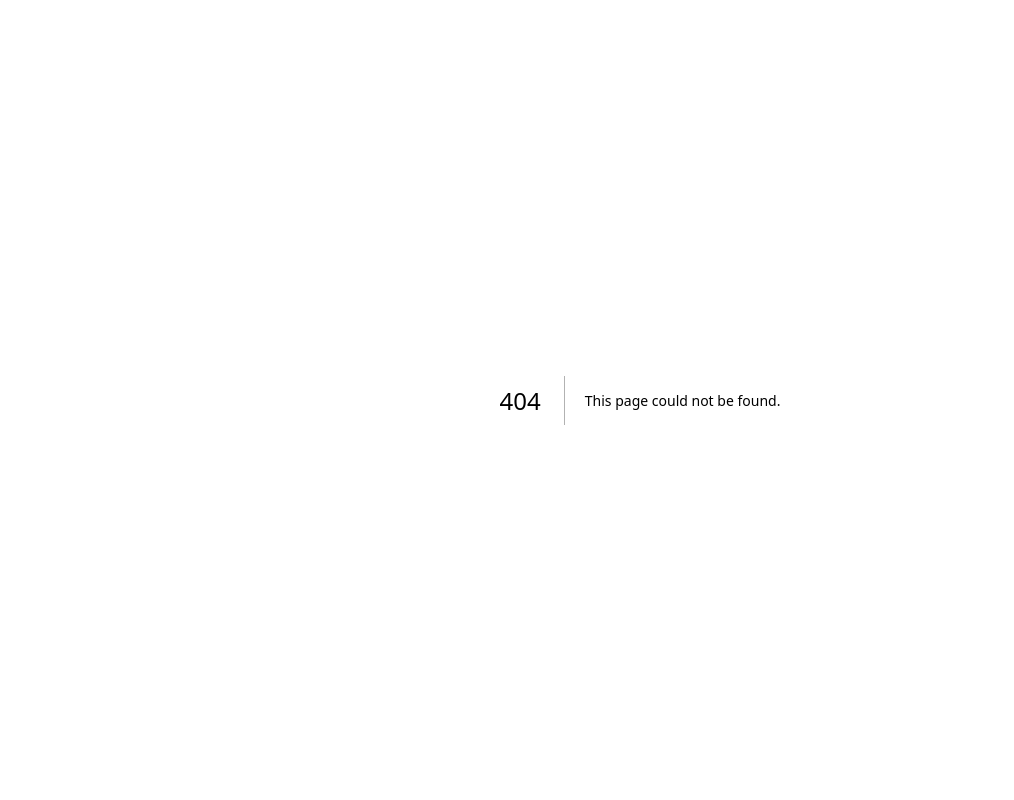
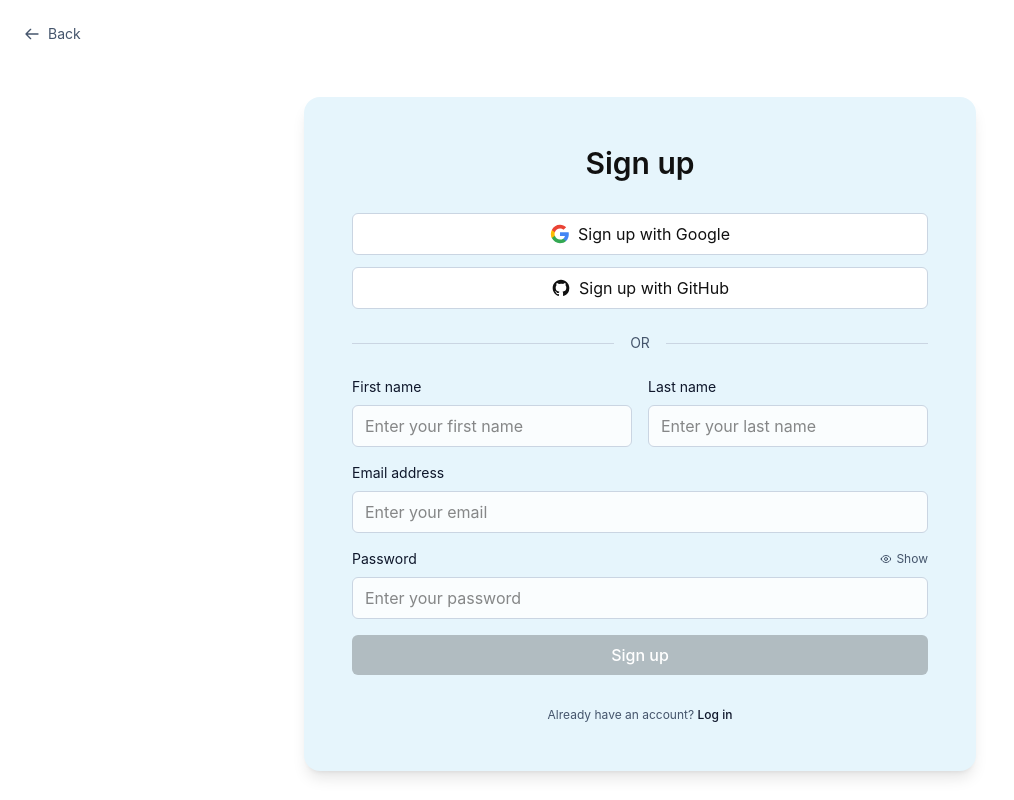
Before and after one commit to rifat-two-eight/overlax, a Next.js app: page /auth/signup in a window 1280 px wide. Before the commit this address had no page. Shown: the whole page, without its empty margins (0-1014 px from the left). Built offline with nearby package versions, Linux system fonts and the light colour scheme.

Commit message:
login and signup

```diff
--- a/src/app/auth/login/page.jsx
+++ b/src/app/auth/login/page.jsx
@@ -1,10 +1,15 @@
+"use client"
+
 import Link from "next/link"
+import { useState } from "react"
 
 export default function LoginPage() {
+  const [showPassword, setShowPassword] = useState(false)
+
   return (
-    <div className="min-h-screen bg-gradient-to-br from-blue-50 to-slate-100 flex flex-col">
+    <div className="min-h-screen flex flex-col">
       {/* Header */}
-      <header className="flex items-center justify-between p-6">
+      <header className="flex items-center justify-start p-6">
         <Link
           href="/"
           className="flex items-center gap-2 text-sm text-slate-600 hover:text-slate-900 transition-colors"
@@ -14,21 +19,17 @@ export default function LoginPage() {
           </svg>
           Back
         </Link>
-        <Link href="/signup" className="text-sm text-slate-900 hover:underline">
-          Create an account
-        </Link>
       </header>
 
       {/* Main Content */}
       <main className="flex-1 flex items-center justify-center p-6">
-        <div className="w-full max-w-4xl bg-white/60 backdrop-blur-sm rounded-2xl shadow-lg p-8 md:p-12">
-          <h1 className="text-3xl font-semibold text-center mb-12 text-balance">Log in</h1>
+        <div className="w-full max-w-4xl bg-[#E6F5FC] backdrop-blur-sm rounded-2xl shadow-lg p-8 md:p-12">
+          <h1 className="text-3xl font-semibold text-center mb-12">Log in</h1>
 
-          <div className="grid md:grid-cols-2 gap-8 md:gap-12">
-            {/* Left Side - Email/Password Form */}
-            <div className="space-y-6">
-              <h2 className="text-xl font-medium mb-6">Log in</h2>
-
+          {/* Grid: Left | Divider | Right */}
+          <div className="grid md:grid-cols-[1.5fr_0.5fr_1.5fr] gap-8 items-center">
+            {/* Left: Email/Password Form */}
+            <div className="space-y-6  md:col-span-1">
               <form className="space-y-4">
                 <div className="space-y-2">
                   <label htmlFor="email" className="block text-sm text-slate-900">
@@ -37,6 +38,7 @@ export default function LoginPage() {
                   <input
                     id="email"
                     type="email"
+                    placeholder="Enter your email"
                     className="w-full px-3 py-2 bg-white/80 border border-slate-300 rounded-md focus:outline-none focus:ring-2 focus:ring-slate-400 focus:border-transparent"
                     required
                   />
@@ -49,28 +51,32 @@ export default function LoginPage() {
                     </label>
                     <button
                       type="button"
+                      onClick={() => setShowPassword(!showPassword)}
                       className="text-xs text-slate-600 hover:text-slate-900 flex items-center gap-1"
                     >
                       <svg className="w-3 h-3" fill="none" stroke="currentColor" viewBox="0 0 24 24">
+                        {showPassword ? (
                           <path
                             strokeLinecap="round"
                             strokeLinejoin="round"
                             strokeWidth={2}
-                          d="M15 12a3 3 0 11-6 0 3 3 0 016 0z"
+                            d="M13.875 18.825A10.05 10.05 0 0112 19c-4.478 0-8.268-2.943-9.543-7a9.97 9.97 0 011.563-4.803m5.596-3.856a3.375 3.375 0 11-6.75 0 3.375 3.375 0 016.75 0z M15 12a3 3 0 11-6 0 3 3 0 016 0z"
                           />
+                        ) : (
                           <path
                             strokeLinecap="round"
                             strokeLinejoin="round"
                             strokeWidth={2}
-                          d="M2.458 12C3.732 7.943 7.523 5 12 5c4.478 0 8.268 2.943 9.542 7-1.274 4.057-5.064 7-9.542 7-4.477 0-8.268-2.943-9.542-7z"
+                            d="M15 12a3 3 0 11-6 0 3 3 0 016 0z M2.458 12C3.732 7.943 7.523 5 12 5c4.478 0 8.268 2.943 9.542 7-1.274 4.057-5.064 7-9.542 7-4.477 0-8.268-2.943-9.542-7z"
                           />
+                        )}
                       </svg>
-                      Hide
                     </button>
                   </div>
                   <input
                     id="password"
-                    type="password"
+                    type={showPassword ? "text" : "password"}
+                    placeholder="Enter your password"
                     className="w-full px-3 py-2 bg-white/80 border border-slate-300 rounded-md focus:outline-none focus:ring-2 focus:ring-slate-400 focus:border-transparent"
                     required
                   />
@@ -78,31 +84,32 @@ export default function LoginPage() {
 
                 <button
                   type="submit"
-                  className="w-full px-4 py-2 bg-slate-400 hover:bg-slate-500 text-white rounded-md transition-colors"
+                  className="w-full px-4 py-2 bg-[#B1BCC1] hover:bg-slate-500 text-white rounded-md transition-colors"
                 >
                   Log in
                 </button>
               </form>
             </div>
 
-            {/* Divider */}
-            <div className="hidden md:flex items-center justify-center">
-              <div className="flex flex-col items-center gap-4">
+            {/* Middle: Divider with OR */}
+            <div className="flex justify-center items-center md:col-span-1">
+              {/* Desktop: Vertical Divider */}
+              <div className="hidden md:flex flex-col items-center gap-4 h-full">
                 <div className="h-32 w-px bg-slate-300" />
-                <span className="text-sm text-slate-600">OR</span>
+                <span className="text-sm text-slate-600 whitespace-nowrap">OR</span>
                 <div className="h-32 w-px bg-slate-300" />
               </div>
-            </div>
 
-            {/* Mobile Divider */}
-            <div className="md:hidden flex items-center gap-4">
+              {/* Mobile: Horizontal Divider */}
+              <div className="md:hidden flex items-center gap-4 w-full">
                 <div className="flex-1 h-px bg-slate-300" />
                 <span className="text-sm text-slate-600">OR</span>
                 <div className="flex-1 h-px bg-slate-300" />
               </div>
+            </div>
 
-            {/* Right Side - Social Login */}
-            <div className="flex flex-col justify-center space-y-3">
+            {/* Right: Google + GitHub Auth */}
+            <div className="space-y-3 md:col-span-1 flex flex-col justify-center">
               <button className="w-full px-4 py-2 bg-white hover:bg-slate-50 border border-slate-300 rounded-md transition-colors flex items-center justify-center">
                 <svg className="w-5 h-5 mr-2" viewBox="0 0 24 24">
                   <path
@@ -126,41 +133,39 @@ export default function LoginPage() {
               </button>
 
               <button className="w-full px-4 py-2 bg-white hover:bg-slate-50 border border-slate-300 rounded-md transition-colors flex items-center justify-center">
-                <svg className="w-5 h-5 mr-2" fill="#1877F2" viewBox="0 0 24 24">
-                  <path d="M24 12.073c0-6.627-5.373-12-12-12s-12 5.373-12 12c0 5.99 4.388 10.954 10.125 11.854v-8.385H7.078v-3.47h3.047V9.43c0-3.007 1.792-4.669 4.533-4.669 1.312 0 2.686.235 2.686.235v2.953H15.83c-1.491 0-1.956.925-1.956 1.874v2.25h3.328l-.532 3.47h-2.796v8.385C19.612 23.027 24 18.062 24 12.073z" />
+                <svg className="w-5 h-5 mr-2" fill="currentColor" viewBox="0 0 24 24">
+                  <path d="M12 0c-6.626 0-12 5.373-12 12 0 5.302 3.438 9.8 8.207 11.387.599.111.793-.261.793-.577v-2.234c-3.338.726-4.033-1.416-4.033-1.416-.546-1.387-1.333-1.756-1.333-1.756-1.089-.745.083-.729.083-.729 1.205.084 1.839 1.237 1.839 1.237 1.07 1.834 2.807 1.304 3.492.997.107-.775.418-1.305.762-1.604-2.665-.305-5.467-1.334-5.467-5.931 0-1.311.469-2.381 1.236-3.221-.124-.303-.535-1.524.117-3.176 0 0 1.008-.322 3.301 1.23.957-.266 1.983-.399 3.003-.404 1.02.005 2.047.138 3.006.404 2.291-1.552 3.297-1.23 3.297-1.23.653 1.653.242 2.874.118 3.176.77.84 1.235 1.911 1.235 3.221 0 4.609-2.807 5.624-5.479 5.921.43.372.823 1.102.823 2.222v 3.293c0 .319.192.694.801.576 4.765-1.589 8.199-6.086 8.199-11.386 0-6.627-5.373-12-12-12z" />
                 </svg>
-                Continue with Facebook
-              </button>
-
-              <button className="w-full px-4 py-2 bg-white hover:bg-slate-50 border border-slate-300 rounded-md transition-colors flex items-center justify-center">
-                <svg className="w-5 h-5 mr-2" fill="none" stroke="currentColor" viewBox="0 0 24 24">
-                  <path
-                    strokeLinecap="round"
-                    strokeLinejoin="round"
-                    strokeWidth={2}
-                    d="M3 8l7.89 5.26a2 2 0 002.22 0L21 8M5 19h14a2 2 0 002-2V7a2 2 0 00-2-2H5a2 2 0 00-2 2v10a2 2 0 002 2z"
-                  />
-                </svg>
-                Sign up with email
+                Continue with GitHub
               </button>
             </div>
           </div>
 
           {/* Footer */}
-          <div className="mt-12 text-center space-y-2">
-            <Link href="/forgot-password" className="text-sm text-slate-900 hover:underline">
+          <div className="mt-12 text-center space-y-3">
+            <p className="text-sm text-slate-700">
+              Don't have an account?{" "}
+              <Link href="/auth/signup" className="font-medium text-slate-900 hover:underline">
+                Sign up
+              </Link>
+            </p>
+
+            <div className="flex items-center justify-center gap-2 text-xs text-slate-600">
+              <Link href="/forgot-password" className="hover:underline">
                 Can't log in?
               </Link>
-            <p className="text-xs text-slate-600">
-              Secure Login with reCAPTCHA subject to{" "}
-              <Link href="#" className="underline hover:text-slate-900">
-                Google Terms
-              </Link>
-              {" & "}
+              <span>·</span>
+              <span>
+                Secured with reCAPTCHA ·{" "}
                 <Link href="#" className="underline hover:text-slate-900">
                   Privacy
+                </Link>{" "}
+                &{" "}
+                <Link href="#" className="underline hover:text-slate-900">
+                  Terms
                 </Link>
-            </p>
+              </span>
+            </div>
           </div>
         </div>
       </main>
--- /dev/null
+++ b/src/app/auth/signup/page.jsx
@@ -0,0 +1,186 @@
+"use client"
+
+import Link from "next/link"
+import { useState } from "react"
+
+export default function SignupPage() {
+  const [showPassword, setShowPassword] = useState(false)
+
+  return (
+    <div className="min-h-screen flex flex-col">
+      {/* Header */}
+      <header className="flex items-center justify-start p-6">
+        <Link
+          href="/"
+          className="flex items-center gap-2 text-sm text-slate-600 hover:text-slate-900 transition-colors"
+        >
+          <svg className="w-4 h-4" fill="none" stroke="currentColor" viewBox="0 0 24 24">
+            <path strokeLinecap="round" strokeLinejoin="round" strokeWidth={2} d="M10 19l-7-7m0 0l7-7m-7 7h18" />
+          </svg>
+          Back
+        </Link>
+      </header>
+
+      {/* Main Content */}
+      <main className="flex-1 flex items-center justify-center p-6">
+        <div className="w-full max-w-2xl bg-[#E6F5FC] backdrop-blur-sm rounded-2xl shadow-lg p-8 md:p-12">
+
+          <h1 className="text-3xl font-semibold text-center mb-8">Sign up</h1>
+
+          {/* Social Auth Buttons */}
+          <div className="space-y-3 mb-6">
+
+            {/* Google Button */}
+            <button className="w-full px-4 py-2 bg-white hover:bg-slate-50 border border-slate-300 rounded-md transition-colors flex items-center justify-center gap-2">
+              <svg className="w-5 h-5" viewBox="0 0 24 24">
+                <path
+                  fill="#4285F4"
+                  d="M22.56 12.25c0-.78-.07-1.53-.2-2.25H12v4.26h5.92c-.26 1.37-1.04 2.53-2.21 3.31v2.77h3.57c2.08-1.92 3.28-4.74 3.28-8.09z"
+                />
+                <path
+                  fill="#34A853"
+                  d="M12 23c2.97 0 5.46-.98 7.28-2.66l-3.57-2.77c-.98.66-2.23 1.06-3.71 1.06-2.86 0-5.29-1.93-6.16-4.53H2.18v2.84C3.99 20.53 7.7 23 12 23z"
+                />
+                <path
+                  fill="#FBBC05"
+                  d="M5.84 14.09c-.22-.66-.35-1.36-.35-2.09s.13-1.43.35-2.09V7.07H2.18C1.43 8.55 1 10.22 1 12s.43 3.45 1.18 4.93l2.85-2.22.81-.62z"
+                />
+                <path
+                  fill="#EA4335"
+                  d="M12 5.38c1.62 0 3.06.56 4.21 1.64l3.15-3.15C17.45 2.09 14.97 1 12 1 7.7 1 3.99 3.47 2.18 7.07l3.66 2.84c.87-2.6 3.3-4.53 6.16-4.53z"
+                />
+              </svg>
+              Sign up with Google
+            </button>
+
+
+        {/* GitHub Button */}
+            <button className="w-full px-4 py-2 bg-white hover:bg-slate-50 border border-slate-300 rounded-md transition-colors flex items-center justify-center gap-2">
+              <svg className="w-5 h-5" fill="currentColor" viewBox="0 0 24 24" aria-hidden="true">
+                <path
+                  fillRule="evenodd"
+                  d="M12 2C6.477 2 2 6.484 2 12.017c0 4.425 2.865 8.18 6.839 9.504.5.092.682-.217.682-.483 0-.237-.008-.868-.013-1.703-2.782.605-3.369-1.343-3.369-1.343-.454-1.158-1.11-1.466-1.11-1.466-.908-.62.069-.608.069-.608 1.003.07 1.531 1.032 1.531 1.032.892 1.53 2.341 1.088 2.91.832.092-.647.35-1.088.636-1.338-2.22-.253-4.555-1.113-4.555-4.951 0-1.093.39-1.988 1.029-2.688-.103-.253-.446-1.272.098-2.65 0 0 .84-.27 2.75 1.026A9.564 9.564 0 0112 6.844c.85.004 1.705.115 2.504.337 1.909-1.296 2.747-1.027 2.747-1.027.546 1.379.202 2.398.1 2.651.64.7 1.028 1.595 1.028 2.688 0 3.848-2.339 4.695-4.566 4.943.359.309.678.92.678 1.855 0 1.338-.012 2.419-.012 2.747 0 .268.18.58.688.482A10.019 10.019 0 0022 12.017C22 6.484 17.522 2 12 2z"
+                  clipRule="evenodd"
+                />
+              </svg>
+              Sign up with GitHub
+            </button>
+          </div>
+
+          {/* OR Divider */}
+          <div className="flex items-center gap-4 my-6">
+            <div className="flex-1 h-px bg-slate-300" />
+            <span className="text-sm text-slate-600">OR</span>
+            <div className="flex-1 h-px bg-slate-300" />
+          </div>
+
+          {/* Form */}
+          <form className="space-y-4">
+            {/* First Name and Last Name */}
+            <div className="grid grid-cols-2 gap-4">
+              <div className="space-y-2">
+                <label htmlFor="firstName" className="block text-sm text-slate-900">
+                  First name
+                </label>
+                <input
+                  id="firstName"
+                  type="text"
+                  placeholder="Enter your first name"
+                  className="w-full px-3 py-2 bg-white/80 border border-slate-300 rounded-md focus:outline-none focus:ring-2 focus:ring-slate-400 focus:border-transparent"
+                  required
+                />
+              </div>
+
+              <div className="space-y-2">
+                <label htmlFor="lastName" className="block text-sm text-slate-900">
+                  Last name
+                </label>
+                <input
+                  id="lastName"
+                  type="text"
+                  placeholder="Enter your last name"
+                  className="w-full px-3 py-2 bg-white/80 border border-slate-300 rounded-md focus:outline-none focus:ring-2 focus:ring-slate-400 focus:border-transparent"
+                  required
+                />
+              </div>
+            </div>
+
+            {/* Email */}
+            <div className="space-y-2">
+              <label htmlFor="email" className="block text-sm text-slate-900">
+                Email address
+              </label>
+              <input
+                id="email"
+                type="email"
+                placeholder="Enter your email"
+                className="w-full px-3 py-2 bg-white/80 border border-slate-300 rounded-md focus:outline-none focus:ring-2 focus:ring-slate-400 focus:border-transparent"
+                required
+              />
+            </div>
+
+            {/* Password */}
+            <div className="space-y-2">
+              <div className="flex items-center justify-between">
+                <label htmlFor="password" className="block text-sm text-slate-900">
+                  Password
+                </label>
+                <button
+                  type="button"
+                  onClick={() => setShowPassword(!showPassword)}
+                  className="text-xs text-slate-600 hover:text-slate-900 flex items-center gap-1"
+                >
+                  <svg className="w-3 h-3" fill="none" stroke="currentColor" viewBox="0 0 24 24">
+                    {showPassword ? (
+                      // Eye with slash (Hide)
+                      <path
+                        strokeLinecap="round"
+                        strokeLinejoin="round"
+                        strokeWidth={2}
+                        d="M13.875 18.825A10.05 10.05 0 0112 19c-4.478 0-8.268-2.943-9.543-7a9.97 9.97 0 011.563-4.803m5.596-3.856a3.375 3.375 0 11-6.75 0 3.375 3.375 0 016.75 0z M15 12a3 3 0 11-6 0 3 3 0 016 0z"
+                      />
+                    ) : (
+                      // Open eye (Show)
+                      <path
+                        strokeLinecap="round"
+                        strokeLinejoin="round"
+                        strokeWidth={2}
+                        d="M15 12a3 3 0 11-6 0 3 3 0 016 0z M2.458 12C3.732 7.943 7.523 5 12 5c4.478 0 8.268 2.943 9.542 7-1.274 4.057-5.064 7-9.542 7-4.477 0-8.268-2.943-9.542-7z"
+                      />
+                    )}
+                  </svg>
+                  <span className="text-xs">{showPassword ? "Hide" : "Show"}</span>
+                </button>
+              </div>
+              <input
+                id="password"
+                type={showPassword ? "text" : "password"}
+                placeholder="Enter your password"
+                className="w-full px-3 py-2 bg-white/80 border border-slate-300 rounded-md focus:outline-none focus:ring-2 focus:ring-slate-400 focus:border-transparent"
+                required
+              />
+            </div>
+
+            {/* Sign Up Button */}
+            <button
+              type="submit"
+              className="w-full px-4 py-2 bg-[#B1BCC1] hover:bg-slate-500 text-white rounded-md transition-colors font-medium"
+            >
+              Sign up
+            </button>
+          </form>
+
+          {/* Footer */}
+          <div className="mt-8 text-center text-xs text-slate-600">
+            <p>
+              Already have an account?{" "}
+              <Link href="/auth/login" className="font-medium text-slate-900 hover:underline">
+                Log in
+              </Link>
+            </p>
+          </div>
+        </div>
+      </main>
+    </div>
+  )
+}
```
Lines whose indentation alone changed are shown as unchanged.
